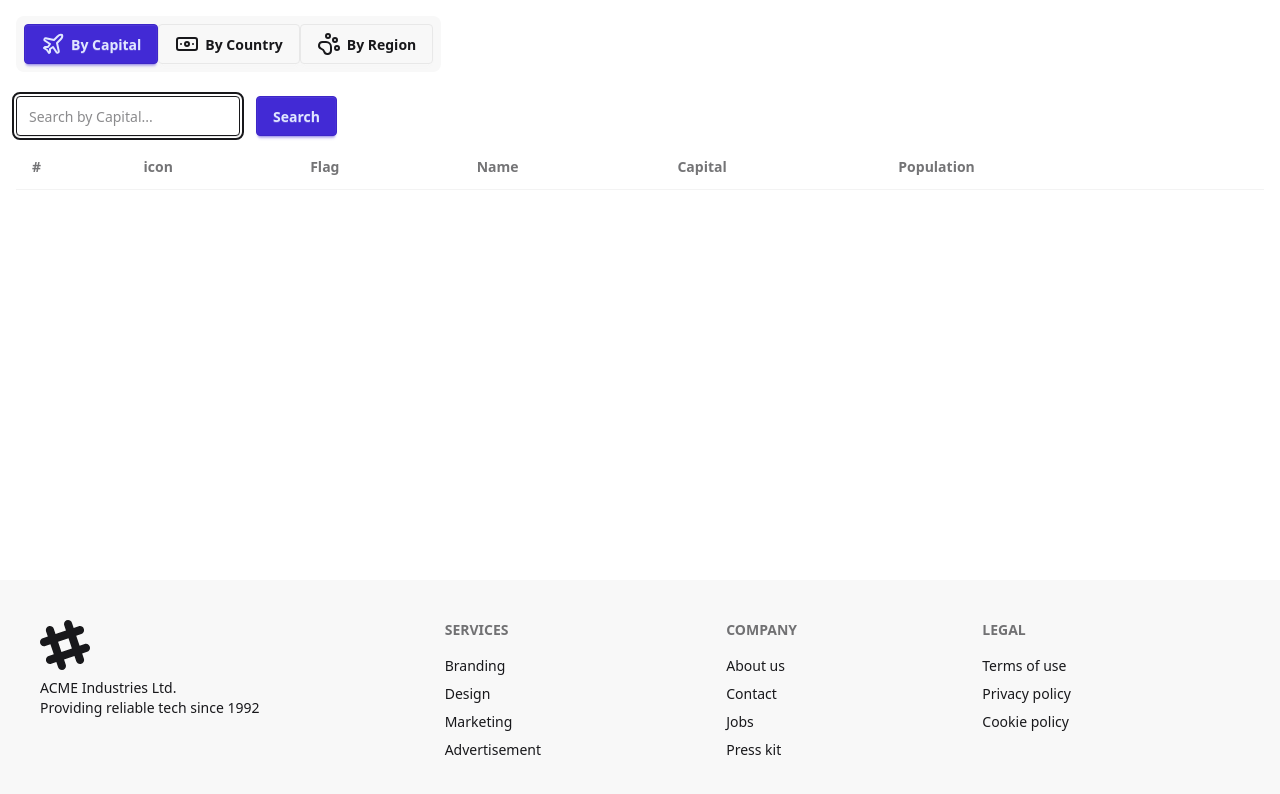
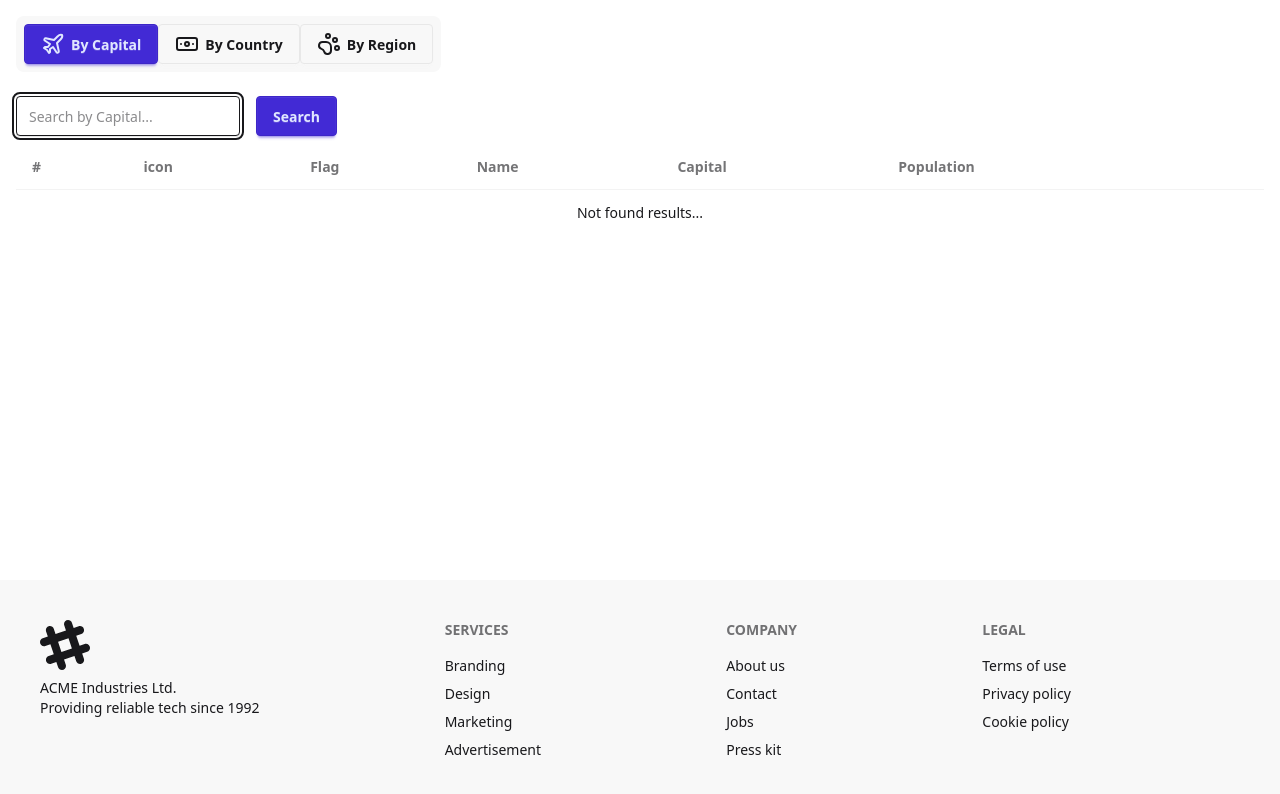
Before and after one commit to mcastig/country-app, an Angular app: page /country/by-capital in a window 1280 px wide. Shown: the top 794 px of the page. Built offline with nearby package versions, Linux system fonts and the light colour scheme.

Commit message:
Add error message when the user is searching by country and by capital

```diff
--- a/src/app/country/components/country-list/country-list.component.html
+++ b/src/app/country/components/country-list/country-list.component.html
@@ -33,5 +33,28 @@
         </td>
       </tr>
     }
+    @if(errorMessage()) {
+      <tr>
+        <td colspan="8" class="text-center">
+          {{ errorMessage() }}
+        </td>
+      </tr>
+    }
+
+    @if(countries().length === 0 && !isLoading()) {
+      <tr>
+        <td colspan="8" class="text-center">
+          Not found results...
+        </td>
+      </tr>
+    }
+
+    @if(isLoading()) {
+      <tr>
+        <td colspan="8" class="text-center">
+          Searching countries...
+        </td>
+      </tr>
+    }
   </tbody>
 </section>
--- a/src/app/country/components/country-list/country-list.component.ts
+++ b/src/app/country/components/country-list/country-list.component.ts
@@ -10,4 +10,7 @@
 })
 export class CountryListComponent {
   public countries = input.required<Country[]>();
+  public errorMessage = input<string|unknown|null>();
+  public isLoading = input<boolean>(false);
+  public isEmpty = input<boolean>(false);
  }
--- a/src/app/country/pages/by-capital-page/by-capital-page.component.html
+++ b/src/app/country/pages/by-capital-page/by-capital-page.component.html
@@ -1,8 +1,11 @@
-<country-search-input (searchValue)="query.set($event)"
-  placeholder="Search by Capital..."/>
+<country-search-input
+  (searchValue)="query.set($event)"
+  placeholder="Search by Capital..."
+/>
 
-@if (countryResource.error()) {
-  <h3>{{countryResource.error()}}</h3>
-} @if( countryResource.hasValue()) {
-  <country-list [countries]="countryResource.value()!"/>
-}
+<country-list
+  [countries]="countryResource.value() ?? []"
+  [errorMessage]="countryResource.error()"
+  [isEmpty]="countryResource.value()?.length === 0"
+  [isLoading]="countryResource.isLoading()"
+/>
--- a/src/app/country/pages/by-country-page/by-country-page.component.html
+++ b/src/app/country/pages/by-country-page/by-country-page.component.html
@@ -1,8 +1,11 @@
-<country-search-input (searchValue)="query.set($event)"
-  placeholder="Search by Country..."/>
+<country-search-input
+  (searchValue)="query.set($event)"
+  placeholder="Search by Country..."
+/>
 
-@if (countryResource.error()) {
-  <h3>{{countryResource.error()}}</h3>
-} @if( countryResource.hasValue()) {
-  <country-list [countries]="countryResource.value()!"/>
-}
+<country-list
+  [countries]="countryResource.value() ?? []"
+  [errorMessage]="countryResource.error()"
+  [isEmpty]="countryResource.value()?.length === 0"
+  [isLoading]="countryResource.isLoading()"
+/>
--- a/src/app/country/services/country.service.ts
+++ b/src/app/country/services/country.service.ts
@@ -3,7 +3,7 @@
 import { environment } from '@environments/environment';
 import { RESTCountry } from '../interfaces/rest-countries.interface';
 import { Country } from '../interfaces/country.interface';
-import { catchError, map, Observable, throwError } from 'rxjs';
+import { catchError, delay, map, Observable, throwError } from 'rxjs';
 import { CountryMapper } from '../mappers/country.mapper';
 
 @Injectable({
@@ -18,7 +18,7 @@
     return this.http.get<RESTCountry[]>(`${environment.API_URL}/capital/${query}`)
       .pipe(
         map((resp) => CountryMapper.mapRestCountryToCountryArray(resp)),
-        catchError(error => {
+        catchError((error) => {
           return throwError(() => new Error(`Not found any country with this term: ${query}`));
         })
       );
@@ -30,7 +30,8 @@
     return this.http.get<RESTCountry[]>(`${environment.API_URL}/name/${query}`)
       .pipe(
         map((resp) => CountryMapper.mapRestCountryToCountryArray(resp)),
-        catchError(error => {
+        delay(2000),
+        catchError((error) => {
           return throwError(() => new Error(`Not found any country with this term: ${query}`));
         })
       );
```
